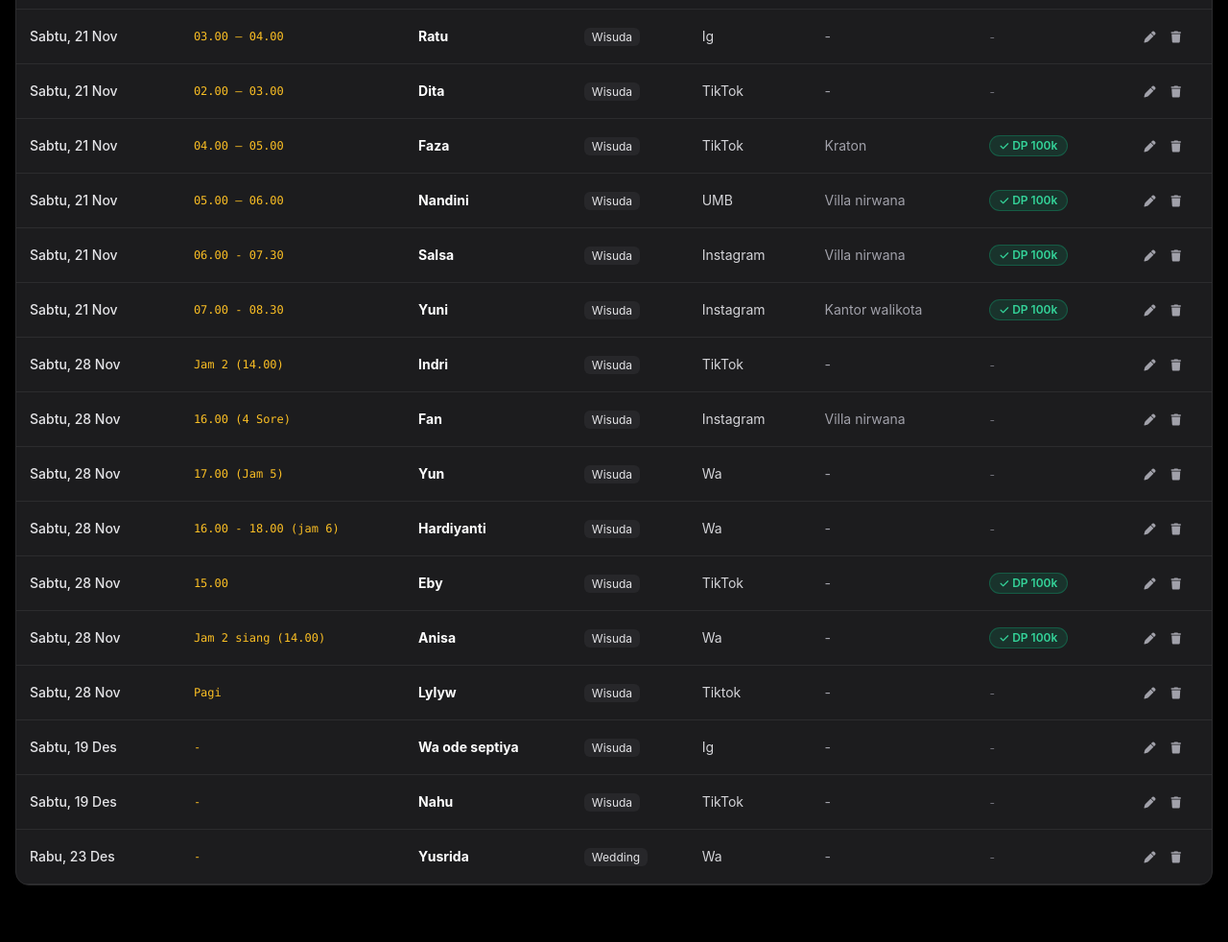
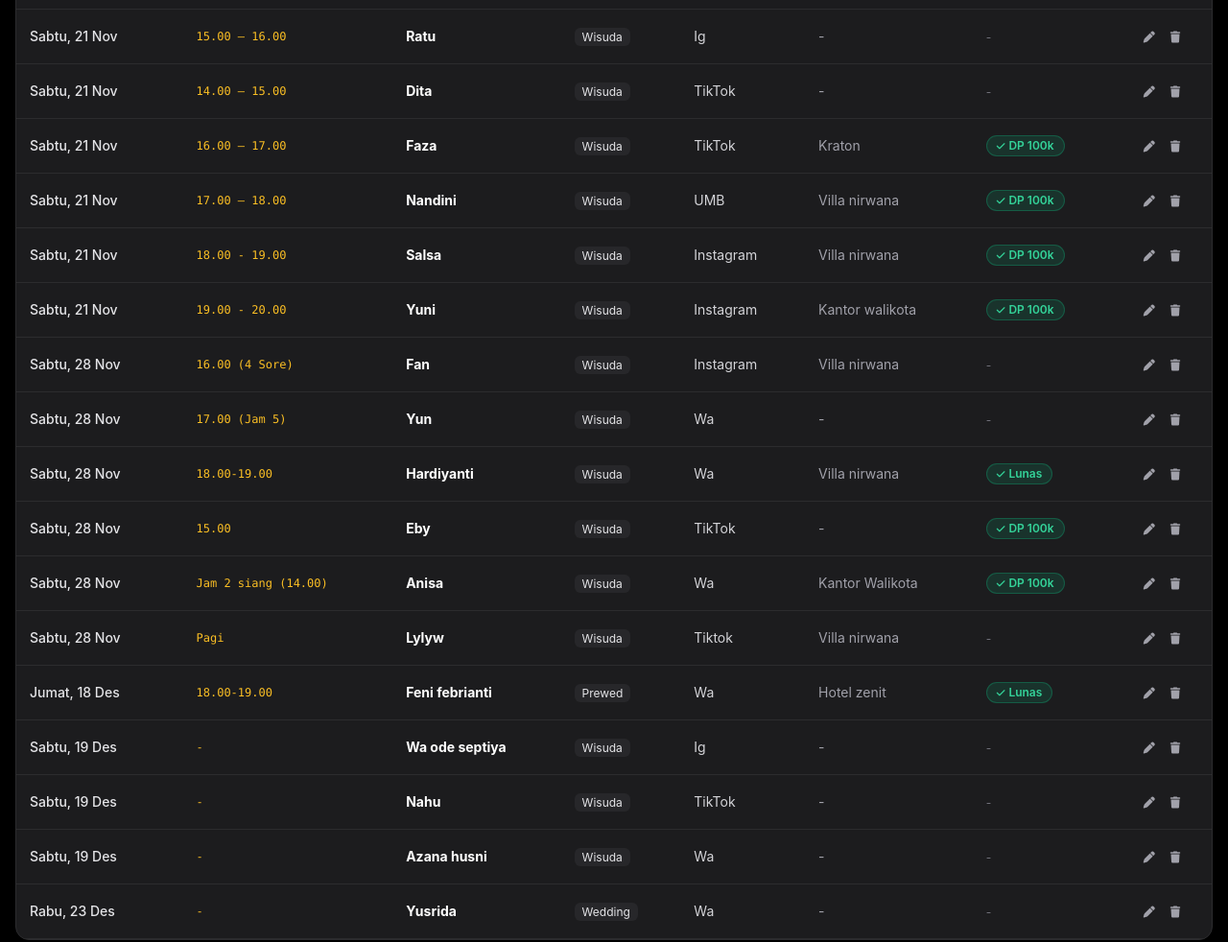
Before and after one commit to nawan936/jadwal_job, a plain HTML site: page index.html in a window 1280 px wide. Shown: the part 1127-2109 px from the top of the page at 96% size. Drawn offline with nearby package versions, Linux system fonts and the light colour scheme.

Commit message:
Update index.html

```diff
--- a/index.html
+++ b/index.html
@@ -80,7 +80,7 @@
                     <span class="hidden md:inline">Restore</span>
                     <input type="file" id="importFile" onchange="importData(event)" class="hidden" accept=".json">
                 </label>
-                <button onclick="confirmResetData()" class="bg-[#1c1c1e] hover:bg-rose-950/50 border border-[#3a3a3c] hover:border-rose-800 text-zinc-400 hover:text-rose-400 px-3 py-2 rounded-xl text-xs transition flex items-center gap-1.5" title="Reset ke 28 Data Awal">
+                <button onclick="confirmResetData()" class="bg-[#1c1c1e] hover:bg-rose-950/50 border border-[#3a3a3c] hover:border-rose-800 text-zinc-400 hover:text-rose-400 px-3 py-2 rounded-xl text-xs transition flex items-center gap-1.5" title="Reset ke Data Awal">
                     <i class="fa-solid fa-rotate-left"></i>
                     <span class="hidden lg:inline">Reset Awal</span>
                 </button>
@@ -130,7 +130,7 @@
                     <i class="fa-regular fa-calendar text-amber-400"></i>
                     Pilih Tanggal untuk Filter & Cek Jam Kosong:
                 </span>
-                <span id="recordCount" class="text-xs text-zinc-500">28 jadwal</span>
+                <span id="recordCount" class="text-xs text-zinc-500">29 jadwal</span>
             </div>
             <div id="datePillsContainer" class="flex flex-wrap gap-1.5">
                 <!-- Rendered dynamically -->
@@ -305,9 +305,9 @@
 
     <script>
         // =========================================================================
-        // 1. EXACT 28 SCHEDULE ENTRIES (CLEANED DATES & EXTRACTED DP STATUS)
+        // 1. INITIAL SCHEDULE ENTRIES (RESTORED FROM LensaStudio BACKUP)
         // =========================================================================
-        const STORAGE_KEY = 'nawan_jobs_v3';
+        const STORAGE_KEY = 'nawan_jobs_v4';
 
         const INITIAL_JOBS = [
             { id: 1,  date: "Sabtu, 14 Nov",  time: "06.00 – 07.00",           client: "Appa",           event: "Wisuda",  platform: "Ig",        location: "Villa nirwana",    dp: "-" },
@@ -321,23 +321,24 @@
             { id: 9,  date: "Minggu, 15 Nov", time: "Pagi",                    client: "Rika rahayu",    event: "-",       platform: "-",         location: "-",                dp: "-" },
             { id: 10, date: "Minggu, 15 Nov", time: "10 pagi (10.00)",         client: "Nanda",          event: "Wisuda",  platform: "Wa",        location: "Villa",            dp: "-" },
             { id: 11, date: "Senin, 16 Nov",  time: "-",                       client: "Ry",             event: "Wisuda",  platform: "Instagram", location: "-",                dp: "-" },
-            { id: 12, date: "Sabtu, 21 Nov",  time: "03.00 – 04.00",           client: "Ratu",           event: "Wisuda",  platform: "Ig",        location: "-",                dp: "-" },
-            { id: 13, date: "Sabtu, 21 Nov",  time: "02.00 – 03.00",           client: "Dita",           event: "Wisuda",  platform: "TikTok",    location: "-",                dp: "-" },
-            { id: 14, date: "Sabtu, 21 Nov",  time: "04.00 – 05.00",           client: "Faza",           event: "Wisuda",  platform: "TikTok",    location: "Kraton",           dp: "DP 100k" },
-            { id: 15, date: "Sabtu, 21 Nov",  time: "05.00 – 06.00",           client: "Nandini",        event: "Wisuda",  platform: "UMB",       location: "Villa nirwana",    dp: "DP 100k" },
-            { id: 16, date: "Sabtu, 21 Nov",  time: "06.00 - 07.30",           client: "Salsa",          event: "Wisuda",  platform: "Instagram", location: "Villa nirwana",    dp: "DP 100k" },
-            { id: 17, date: "Sabtu, 21 Nov",  time: "07.00 - 08.30",           client: "Yuni",           event: "Wisuda",  platform: "Instagram", location: "Kantor walikota",  dp: "DP 100k" },
+            { id: 12, date: "Sabtu, 21 Nov",  time: "15.00 – 16.00",           client: "Ratu",           event: "Wisuda",  platform: "Ig",        location: "-",                dp: "-" },
+            { id: 13, date: "Sabtu, 21 Nov",  time: "14.00 – 15.00",           client: "Dita",           event: "Wisuda",  platform: "TikTok",    location: "-",                dp: "-" },
+            { id: 14, date: "Sabtu, 21 Nov",  time: "16.00 – 17.00",           client: "Faza",           event: "Wisuda",  platform: "TikTok",    location: "Kraton",           dp: "DP 100k" },
+            { id: 15, date: "Sabtu, 21 Nov",  time: "17.00 – 18.00",           client: "Nandini",        event: "Wisuda",  platform: "UMB",       location: "Villa nirwana",    dp: "DP 100k" },
+            { id: 16, date: "Sabtu, 21 Nov",  time: "18.00 - 19.00",           client: "Salsa",          event: "Wisuda",  platform: "Instagram", location: "Villa nirwana",    dp: "DP 100k" },
+            { id: 17, date: "Sabtu, 21 Nov",  time: "19.00 - 20.00",           client: "Yuni",           event: "Wisuda",  platform: "Instagram", location: "Kantor walikota",  dp: "DP 100k" },
             { id: 18, date: "Sabtu, 20 Nov",  time: "04.30",                   client: "Nur",            event: "Wisuda",  platform: "Instagram", location: "-",                dp: "-" },
-            { id: 19, date: "Sabtu, 28 Nov",  time: "Jam 2 (14.00)",           client: "Indri",          event: "Wisuda",  platform: "TikTok",    location: "-",                dp: "-" },
             { id: 20, date: "Sabtu, 28 Nov",  time: "16.00 (4 Sore)",          client: "Fan",            event: "Wisuda",  platform: "Instagram", location: "Villa nirwana",    dp: "-" },
             { id: 21, date: "Sabtu, 28 Nov",  time: "17.00 (Jam 5)",           client: "Yun",            event: "Wisuda",  platform: "Wa",        location: "-",                dp: "-" },
-            { id: 22, date: "Sabtu, 28 Nov",  time: "16.00 - 18.00 (jam 6)",   client: "Hardiyanti",     event: "Wisuda",  platform: "Wa",        location: "-",                dp: "-" },
+            { id: 22, date: "Sabtu, 28 Nov",  time: "18.00-19.00",             client: "Hardiyanti",     event: "Wisuda",  platform: "Wa",        location: "Villa nirwana",    dp: "Lunas" },
             { id: 23, date: "Sabtu, 28 Nov",  time: "15.00",                   client: "Eby",            event: "Wisuda",  platform: "TikTok",    location: "-",                dp: "DP 100k" },
-            { id: 24, date: "Sabtu, 28 Nov",  time: "Jam 2 siang (14.00)",     client: "Anisa",          event: "Wisuda",  platform: "Wa",        location: "-",                dp: "DP 100k" },
-            { id: 25, date: "Sabtu, 28 Nov",  time: "Pagi",                    client: "Lylyw",          event: "Wisuda",  platform: "Tiktok",    location: "-",                dp: "-" },
+            { id: 24, date: "Sabtu, 28 Nov",  time: "Jam 2 siang (14.00)",     client: "Anisa",          event: "Wisuda",  platform: "Wa",        location: "Kantor Walikota", dp: "DP 100k" },
+            { id: 25, date: "Sabtu, 28 Nov",  time: "Pagi",                    client: "Lylyw",          event: "Wisuda",  platform: "Tiktok",    location: "Villa nirwana",    dp: "-" },
             { id: 26, date: "Sabtu, 19 Des",  time: "-",                       client: "Wa ode septiya", event: "Wisuda",  platform: "Ig",        location: "-",                dp: "-" },
             { id: 27, date: "Sabtu, 19 Des",  time: "-",                       client: "Nahu",           event: "Wisuda",  platform: "TikTok",    location: "-",                dp: "-" },
-            { id: 28, date: "Rabu, 23 Des",   time: "-",                       client: "Yusrida",        event: "Wedding", platform: "Wa",        location: "-",                dp: "-" }
+            { id: 28, date: "Rabu, 23 Des",   time: "-",                       client: "Yusrida",        event: "Wedding", platform: "Wa",        location: "-",                dp: "-" },
+            { id: 29, date: "Jumat, 18 Des",  time: "18.00-19.00",             client: "Feni febrianti", event: "Prewed", platform: "Wa",       location: "Hotel zenit",      dp: "Lunas" },
+            { id: 30, date: "Sabtu, 19 Des",  time: "-",                       client: "Azana husni",    event: "Wisuda",  platform: "Wa",        location: "-",                dp: "-" }
         ];
 
         let jobs = [];
@@ -932,13 +933,13 @@
 
         function confirmResetData() {
             openConfirm(
-                'Reset ke 28 Data Awal?',
-                'Semua perubahan akan dikembalikan ke 28 data jadwal asli Anda.',
+                'Reset ke Data Awal?',
+                'Semua perubahan akan dikembalikan ke 29 data jadwal dari backup Anda.',
                 () => {
                     jobs = JSON.parse(JSON.stringify(INITIAL_JOBS));
                     saveJobs();
                     resetAllFilters();
-                    showToast('Data dikembalikan ke 28 jadwal awal');
+                    showToast('Data dikembalikan ke 29 jadwal backup');
                 }
             );
         }
```
